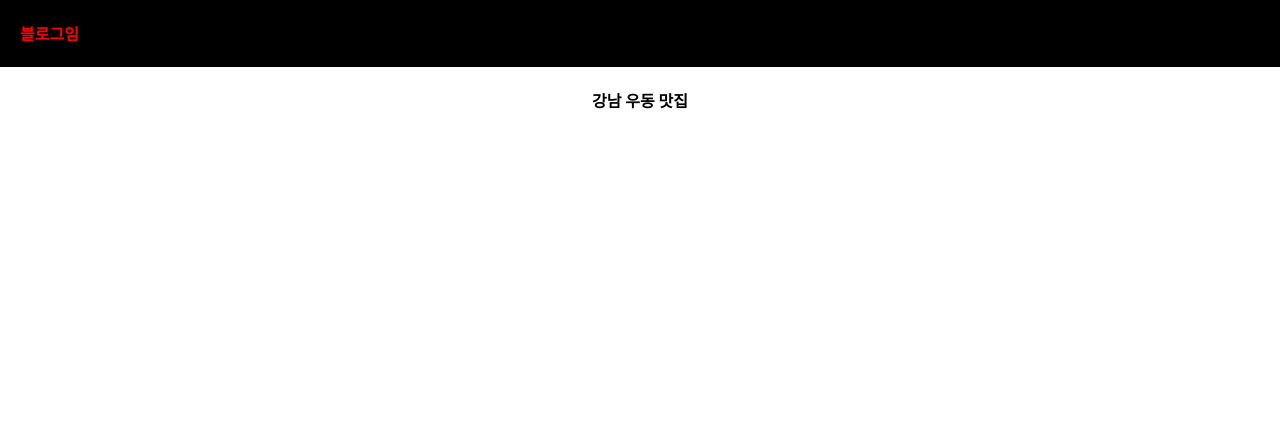
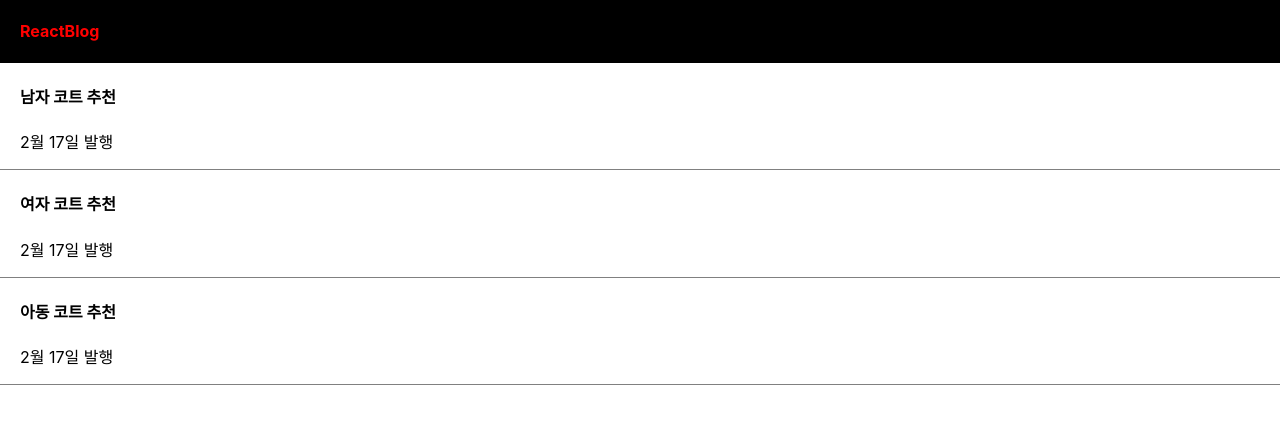
Before and after one commit to nodiary/ReactByCodingApple-part1, a React (Create React App) app: page / in a window 1280 px wide. Shown: the top 424 px of the page. Built offline with nearby package versions, Linux system fonts and the light colour scheme.

Commit message:
4강 state

```diff
--- a/src/App.css
+++ b/src/App.css
@@ -1,6 +1,16 @@
 .App {
   text-align: center;
 }
+
+div {
+  box-sizing: border-box;
+}
+.list {
+  padding-left: 20px;
+  text-align: left;
+  border-bottom: 1px solid grey;
+}
+
 .black-nav {
   display: flex;
   background: black;
--- a/src/App.js
+++ b/src/App.js
@@ -1,16 +1,30 @@
 import logo from './logo.svg';
 import './App.css';
+import { useState } from 'react';
 
 function App() {
 
   let post = '강남 우동 맛집';
+  let [글제목, b] = useState(['남자 코트 추천', '여자 코트 추천', '아동 코트 추천']);
+
 
   return (
     <div className="App">
       <div className="black-nav">
-        <h4 style={ {color: 'red', fontSize : '16px'} }>블로그임</h4>
+        <h4 style={ {color: 'red', fontSize : '16px'} }>ReactBlog</h4>
       </div>
-      <h4>{ post }</h4>
+      <div className="list">
+        <h4>{ 글제목[0] }</h4>
+        <p>2월 17일 발행</p>
+      </div>
+      <div className="list">
+        <h4>{ 글제목[1] }</h4>
+        <p>2월 17일 발행</p>
+      </div>
+      <div className="list">
+        <h4>{ 글제목[2] }</h4>
+        <p>2월 17일 발행</p>
+      </div>
     </div>
   );
 }
```
